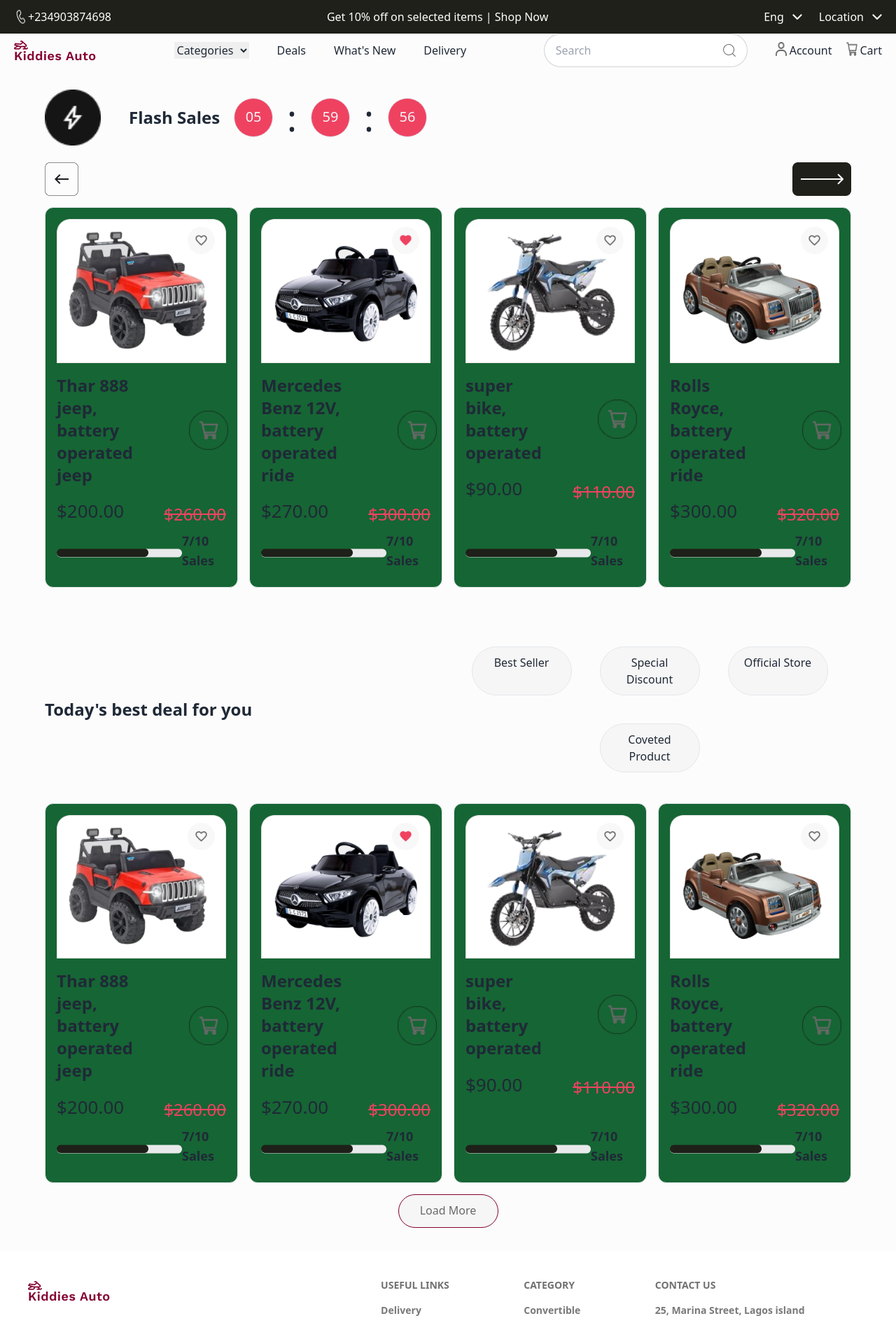
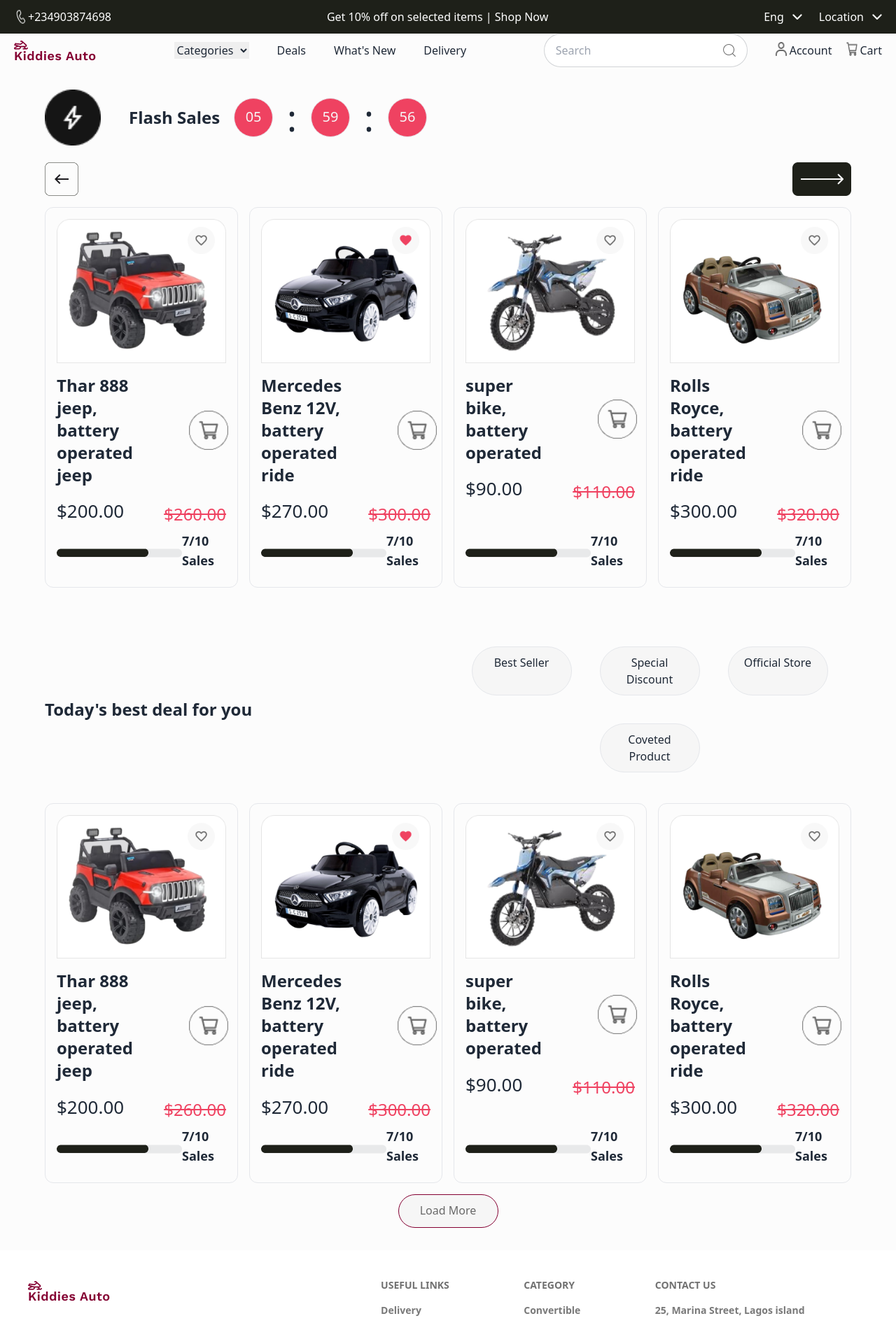
Before and after one commit to TaiwoSaidat/Kiddies-Auto-Web-App, a React (Vite) app: page /products in a window 1280 px wide. Shown: the top 1891 px of the page at 70% size. Built offline with nearby package versions, Linux system fonts and the light colour scheme.

Commit message:
chore: bg carf color

```diff
--- a/src/components/CardCarousel.jsx
+++ b/src/components/CardCarousel.jsx
@@ -48,7 +48,7 @@
         {currentItems.map((card, i) => (
           <div
             key={i}
-            className="w-full rounded-xl border bg-green-800 p-4 flex flex-col justify-between"
+            className="w-full rounded-xl border  p-4 flex flex-col justify-between"
           >
             <img src={card.image} alt="" className="w-full" />
             <div className="flex items-center mt-2">
--- a/src/components/TopDeals.jsx
+++ b/src/components/TopDeals.jsx
@@ -25,7 +25,7 @@
         {currentItems.map((card, i) => (
           <div
             key={i}
-            className="w-full rounded-xl border bg-green-800 p-4 flex flex-col justify-between"
+            className="w-full rounded-xl border p-4 flex flex-col justify-between"
           >
             <img src={card.image} alt="" className="w-full" />
             <div className="flex items-center mt-2">
```
